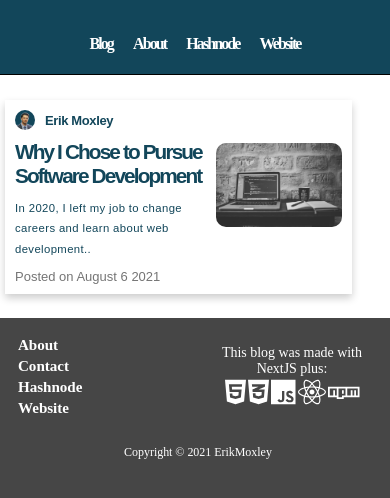
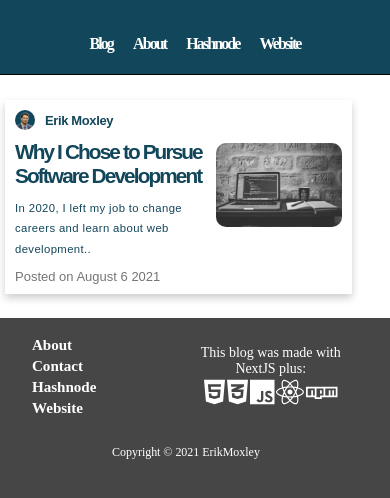
Before and after one commit to ErikMoxley/moxleydevblog, a Next.js app: page / in a window 390 px wide. Shown: the top 498 px of the page. Built offline with nearby package versions, Linux system fonts and the light colour scheme; a web font is replaced by a local one.

Commit message:
footer bottom width adjustment

```diff
--- a/styles/globals.css
+++ b/styles/globals.css
@@ -412,8 +412,14 @@ text-align: center;
 }
 
 @media (max-width: 450px) {
+  .footer-bottom {
+    width: 90%;
+  }
+}
+
+@media (max-width: 450px) {
   .footer-bottom li {
-    padding-left: 0px;
+    padding-left: 15px;
   }
 }
 
@@ -445,6 +451,7 @@ text-align: center;
   flex-basis: 180px;
   height: 100px;
   margin: 7px;
+
 }
 
 .footer-nav a {
```
